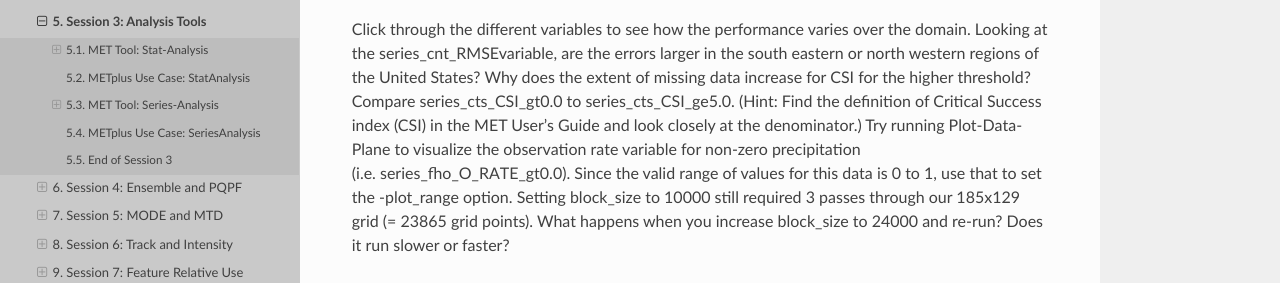
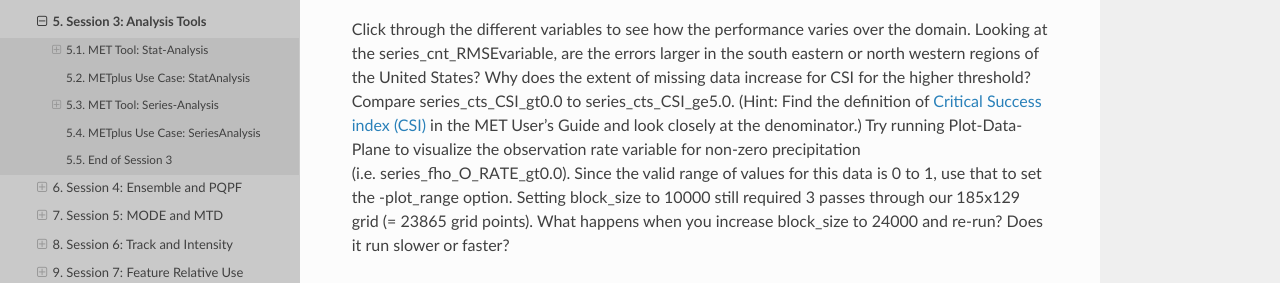
Before and after one commit to dtcenter/METplus-Training, a Sphinx documentation site: the page built from docs/Tutorial/v5.0/Session_3_Analysis_Tools.rst, in a window 1280 px wide and 900 px high, scrolled down 21517 px. Shown: the part 238-521 px from the top of the window. Built offline with Sphinx 7.4.7 and the Read the Docs theme 3.1.0, drawn with Linux system fonts in a browser that asks for light colours; part of the change alters nothing that is shown.

```diff
--- a/docs/Tutorial/v5.0/Session_3_Analysis_Tools.rst
+++ b/docs/Tutorial/v5.0/Session_3_Analysis_Tools.rst
@@ -963,7 +963,7 @@ Next, run the ncview utility to display the contents of the NetCDF output file
   ncview series_analysis_2005080700_2005080800_3A.nc &amp;amp;
 
 Click through the different variables to see how the performance varies over the domain. Looking at the series_cnt_RMSEvariable, are the errors larger in the south eastern or north western regions of the United States?
-Why does the extent of missing data increase for CSI for the higher threshold? Compare series_cts_CSI_gt0.0 to series_cts_CSI_ge5.0. (Hint: Find the definition of Critical Success index (CSI) in the MET User's Guide and look closely at the denominator.)
+Why does the extent of missing data increase for CSI for the higher threshold? Compare series_cts_CSI_gt0.0 to series_cts_CSI_ge5.0. (Hint: Find the definition of `Critical Success index (CSI) <https://metplus.readthedocs.io/projects/met/en/main_v11.1/Users_Guide/appendixC.html>`_ in the MET User's Guide and look closely at the denominator.)
 Try running Plot-Data-Plane to visualize the observation rate variable for non-zero precipitation (i.e. series_fho_O_RATE_gt0.0). Since the valid range of values for this data is 0 to 1, use that to set the -plot_range option.
 Setting block_size to 10000 still required 3 passes through our 185x129 grid (= 23865 grid points). What happens when you increase block_size to 24000 and re-run? Does it run slower or faster?
 
```
